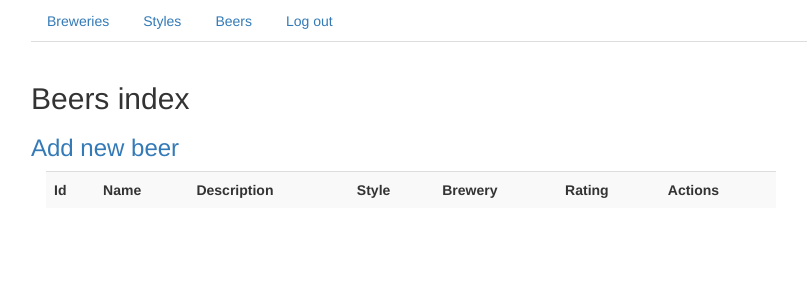
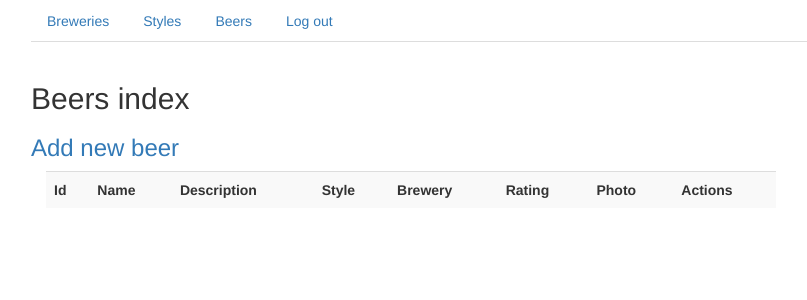
Before and after one commit to k4hun/beers-blog-php, a PHP site: page /admin/beers in a window 1280 px wide. Shown: the top 300 px of the page, without its empty margins (39-846 px from the left). Run offline with PHP 8.4, Linux system fonts and the light colour scheme; the visitor is signed in with stand-in values (Sample User, id 1); data that the repository does not hold is empty.

Commit message:
display beer photo in admin panel

```diff
--- a/admin/beers/index.php
+++ b/admin/beers/index.php
@@ -28,6 +28,7 @@
 					<th>Style</th>
 					<th>Brewery</th>
 					<th>Rating</th>
+					<th>Photo</th>
 					<th>Actions</th>
 				</tr>
 				<?php
@@ -42,6 +43,7 @@
 							echo "<td>$style->name</td>";
 							echo "<td>$brewery->name</td>";
 							echo "<td>$beer->rating</td>";
+							echo "<td><img height='150' width='100' src='../../uploads/". $beer->photo_url ."'</img></td>";
 							echo "<td>
 									<form action='update.php?id=$beer->id' method='POST'>
 										<input type='hidden' name='name' value=\"$beer->name\">
```
